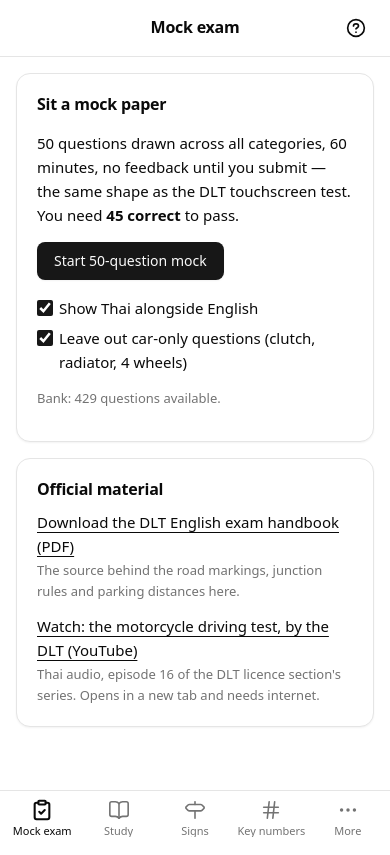
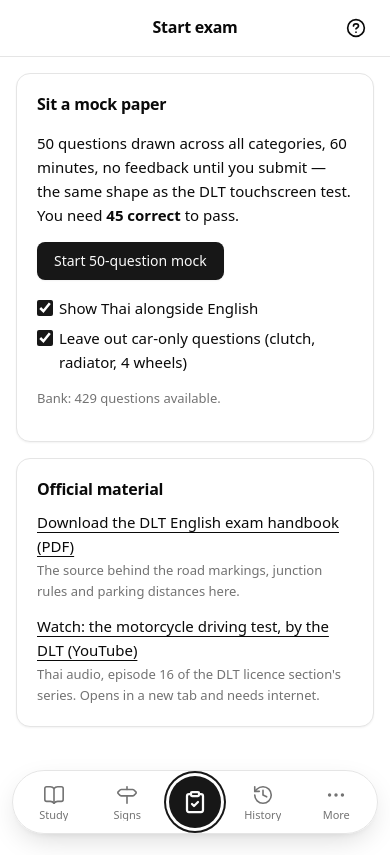
Before and after one commit to SkylineStudio12/Thai-Driving-Licence, a plain HTML site: page index.html in a window 390 px wide. Drawn offline with Linux system fonts and the light colour scheme.

Commit message:
Floating tab bar with a centre Start-exam button; exam mode
- The tab bar is now a floating pill, like the GitHub app's, with the
  active section in a filled pill and a round Start exam button in the
  middle. NAV_ORDER decides which sections stay in the bar on a narrow
  screen (Study, Signs, History on a phone); the rest go under More.
- The Start exam button opens the start page (title "Start exam").
- Once a paper starts, the tab bar and Back are hidden and browser Back
  does nothing; Cancel exam in the top-right menu (with a confirm)
  drops the paper and lands on History.

Co-Authored-By: Claude Opus 5.5 <noreply@anthropic.com>
Claude-Session: https://claude.ai/code/session_01DYhTka5kx9t4n6DyekEyE9

```diff
--- a/index.html
+++ b/index.html
@@ -51,7 +51,7 @@ body{margin:0;background:var(--background);color:var(--foreground);
   font:15px/1.6 ui-sans-serif,system-ui,-apple-system,BlinkMacSystemFont,"Segoe UI",Roboto,sans-serif;
   -webkit-font-smoothing:antialiased}
 .wrap{max-width:780px;margin:0 auto;padding:0 16px}
-#view{padding-bottom:calc(96px + env(safe-area-inset-bottom))}
+#view{padding-bottom:calc(112px + env(safe-area-inset-bottom))}
 
 /* ---- page skeleton: top bar (back · title · action) + bottom tab bar ---- */
 .topbar{position:sticky;top:0;z-index:20;border-bottom:1px solid var(--border);
@@ -70,19 +70,32 @@ body{margin:0;background:var(--background);color:var(--foreground);
 .icon-btn:hover,.icon-btn[aria-expanded=true]{background:var(--accent-bg)}
 .icon-btn svg{width:20px;height:20px}
 .icon-btn[hidden]{display:none}
-.tabbar{position:fixed;left:0;right:0;bottom:0;z-index:20;border-top:1px solid var(--border);
-  padding-bottom:env(safe-area-inset-bottom);
-  background:color-mix(in srgb,var(--background) 90%,transparent);
-  -webkit-backdrop-filter:blur(12px);backdrop-filter:blur(12px)}
-.tabbar-row{display:flex;max-width:780px;margin:0 auto;padding:0 4px}
-.tabbar button{flex:1 1 0;min-width:0;display:flex;flex-direction:column;align-items:center;gap:3px;
-  background:none;border:0;padding:8px 2px 7px;font:inherit;font-size:11px;font-weight:500;line-height:1.2;
-  color:var(--muted-foreground);cursor:pointer;-webkit-tap-highlight-color:transparent}
+/* floating pill tab bar with a round Start-exam button in the middle */
+.tabbar{position:fixed;left:0;right:0;bottom:0;z-index:20;pointer-events:none;
+  padding:0 12px calc(10px + env(safe-area-inset-bottom))}
+.tabbar-row{pointer-events:auto;display:flex;align-items:center;gap:2px;max-width:560px;margin:0 auto;padding:5px;
+  border-radius:999px;border:1px solid var(--border);
+  background:color-mix(in srgb,var(--card) 88%,transparent);
+  -webkit-backdrop-filter:blur(16px);backdrop-filter:blur(16px);
+  box-shadow:0 10px 30px -8px rgb(0 0 0 / .18),0 4px 10px -6px rgb(0 0 0 / .12)}
+.tabbar button{flex:1 1 0;min-width:0;display:flex;flex-direction:column;align-items:center;gap:2px;
+  background:none;border:0;border-radius:999px;padding:7px 4px 6px;font:inherit;font-size:11px;font-weight:500;line-height:1.2;
+  color:var(--muted-foreground);cursor:pointer;-webkit-tap-highlight-color:transparent;transition:background .15s,color .15s}
 .tabbar button span{max-width:100%;white-space:nowrap;overflow:hidden;text-overflow:ellipsis}
 .tabbar button svg{width:22px;height:22px;stroke-width:1.75}
 .tabbar button:hover{color:var(--foreground)}
-.tabbar button[aria-current=page]{color:var(--foreground)}
+.tabbar button[aria-current=page]{color:var(--foreground);background:var(--accent-bg)}
+@media (prefers-color-scheme:dark){.tabbar button[aria-current=page]{background:var(--input)}}
 .tabbar button[aria-current=page] svg{stroke-width:2.25}
+.tabbar .tab-start{flex:0 0 auto;width:52px;height:52px;padding:0;margin:0 4px;justify-content:center;
+  background:var(--primary);color:var(--primary-foreground);box-shadow:0 4px 12px -2px rgb(0 0 0 / .25)}
+.tabbar .tab-start svg{width:24px;height:24px;stroke-width:2.25}
+.tabbar .tab-start:hover{color:var(--primary-foreground);background:color-mix(in srgb,var(--primary) 88%,transparent)}
+.tabbar .tab-start[aria-current=page]{background:var(--primary);color:var(--primary-foreground);
+  box-shadow:0 0 0 3px var(--background),0 0 0 5px var(--primary)}
+/* while a paper is running the tab bar is hidden: the only way out is Cancel exam */
+body.exam-mode .tabbar{display:none}
+body.exam-mode #view{padding-bottom:calc(32px + env(safe-area-inset-bottom))}
 
 /* DropdownMenu / Popover */
 .popover{position:fixed;z-index:60;min-width:200px;max-width:calc(100vw - 16px);padding:4px;
@@ -370,10 +383,10 @@ const lucide = n => `<svg class="lucide lucide-${n}" viewBox="0 0 24 24" fill="n
      menu   - [{label, icon, run, danger}] adds a kebab button on the right with those actions
    The tab bar lists PAGES in this order; whatever does not fit goes under "More". */
 const PAGES = {
-  mock: {title:'Mock exam', icon:'clipboard-check', view: v => viewMock(v), meta: () =>
+  mock: {title:'Start exam', icon:'clipboard-check', view: v => viewMock(v), meta: () =>
     exam && !exam.submitted ? {title:`Paper · ${exam.i+1} of ${exam.qs.length}`, menu:[
       {label: showThai ? 'Hide Thai text' : 'Show Thai text', icon:'languages', run: () => { showThai = !showThai; render(); }},
-      {label:'Leave this paper', icon:'log-out', danger:true, run: leaveExam}]}
+      {label:'Cancel exam', icon:'log-out', danger:true, run: cancelExam}]}
     : exam ? {title: exam.retry ? 'Retry result' : 'Result'}
     : {help:{title:'How the mock exam works', body:`
         <p><b>${TOTAL} questions, ${MINUTES} minutes, ${PASS} to pass</b> (90%), the same shape as the
@@ -422,9 +435,16 @@ function finishExam(){
   history.replaceState({...navState(), sub:'result'}, '', location.hash);
   submit(); scrollTo(0,0);
 }
+/* Cancel exam (kebab menu while a paper runs): drop the paper and land on History */
+function cancelExam(){
+  if (!confirm('Cancel this exam? Your answers will be lost.')) return;
+  clearInterval(tick); exam = null;
+  history.replaceState({tab:'history', d:navState().d}, '', '#history');
+  tab = 'history'; render(); scrollTo(0,0);
+}
+/* leaving a finished paper's result screen */
 function leaveExam(){
-  if (exam && !exam.submitted && !confirm('Leave this paper? Your answers will be lost.')) return;
-  if (navState().sub && navState().d > 0) { exam = exam && {...exam, submitted:true, left:true}; history.back(); return; }
+  if (navState().sub && navState().d > 0) { history.back(); return; }
   exam = null; history.replaceState({tab:'mock', d:navState().d}, '', '#mock'); render();
 }
 function clearHistory(){
@@ -434,12 +454,9 @@ function clearHistory(){
 addEventListener('popstate', e => {
   closePopover();
   const s = e.state || {tab:'mock', d:0};
-  const toExam = s.tab === 'mock' && s.sub === 'exam';
-  if (exam && !exam.submitted && s.tab === 'mock' && !toExam) {
-    if (!confirm('Leave this paper? Your answers will be lost.')) {
-      history.pushState({tab:'mock', sub:'exam', d:s.d + 1}, '', '#mock'); return;
-    }
-    exam = null;
+  /* a running paper can only be left through Cancel exam: browser Back puts it straight back */
+  if (exam && !exam.submitted && !(s.tab === 'mock' && s.sub === 'exam')) {
+    history.pushState({tab:'mock', sub:'exam', d:s.d + 1}, '', '#mock'); return;
   }
   if (exam && exam.submitted && s.tab === 'mock' && s.sub !== 'result') exam = null;
   tab = s.tab; render(); scrollTo(0,0);
@@ -514,7 +531,9 @@ function renderChrome(){
   const title = meta.title || page.title;
   document.getElementById('pageTitle').textContent = title;
   document.title = `${title} · Thai Motorcycle Licence`;
-  backBtn.hidden = !(navState().d > 0 || canGoUp());
+  const running = tab === 'mock' && exam && !exam.submitted;
+  document.body.classList.toggle('exam-mode', !!running);
+  backBtn.hidden = running || !(navState().d > 0 || canGoUp());
   const slot = document.getElementById('tbAction');
   slot.innerHTML = '';
   if (meta.menu && meta.menu.length) {
@@ -528,27 +547,37 @@ function renderChrome(){
   }
   renderTabs();
 }
-const TAB_MIN_WIDTH = 72;   // px per tab-bar item; below this the labels stop being readable
+/* Tab bar: sections either side of the round Start-exam button. NAV_ORDER is the priority:
+   on a narrow screen the first ones stay in the bar and the rest go under More. */
+const NAV_ORDER = ['study', 'signs', 'history', 'numbers', 'process', 'phrases'];
+const TAB_MIN_WIDTH = 66, START_WIDTH = 70;   // px per item; the centre button and its margins
 function renderTabs(){
   const row = document.getElementById('tabs');
-  const slots = Math.max(2, Math.floor(Math.min(innerWidth, 780) / TAB_MIN_WIDTH));
-  const fits = TABS.length <= slots;
-  const shown = fits ? TABS : TABS.slice(0, slots - 1), extra = fits ? [] : TABS.slice(slots - 1);
-  row.innerHTML = '';
-  shown.forEach(([k, label, icon]) => {
-    const b = el(`<button>${lucide(icon)}<span>${label}</span></button>`);
+  const room = Math.min(innerWidth - 24, 560) - 10 - START_WIDTH;
+  let n = Math.max(2, Math.floor(room / TAB_MIN_WIDTH));
+  const fits = NAV_ORDER.length <= n;
+  if (!fits) n -= n % 2;                                   // keep the Start button centred
+  const shown = fits ? NAV_ORDER : NAV_ORDER.slice(0, n - 1), extra = fits ? [] : NAV_ORDER.slice(n - 1);
+  const item = k => {
+    const b = el(`<button>${lucide(PAGES[k].icon)}<span>${PAGES[k].title}</span></button>`);
     if (k === tab) b.setAttribute('aria-current', 'page');
     b.onclick = () => go(k);
-    row.appendChild(b);
-  });
+    return b;
+  };
+  const items = shown.map(item);
   if (extra.length) {
-    const inExtra = extra.some(([k]) => k === tab);
-    const cur = inExtra ? extra.find(([k]) => k === tab) : null;
-    const b = el(`<button aria-haspopup="menu" aria-expanded="false">${lucide(cur ? cur[2] : 'ellipsis')}<span>${cur ? cur[1] : 'More'}</span></button>`);
-    if (inExtra) b.setAttribute('aria-current', 'page');
-    b.onclick = () => openPopover(b, extra.map(([k, label, icon]) => ({label, icon, current: k === tab, run: () => go(k)})), 'above');
-    row.appendChild(b);
+    const cur = extra.includes(tab) ? tab : null;
+    const b = el(`<button aria-haspopup="menu" aria-expanded="false">${lucide(cur ? PAGES[cur].icon : 'ellipsis')}<span>${cur ? PAGES[cur].title : 'More'}</span></button>`);
+    if (cur) b.setAttribute('aria-current', 'page');
+    b.onclick = () => openPopover(b, extra.map(k => ({label: PAGES[k].title, icon: PAGES[k].icon, current: k === tab, run: () => go(k)})), 'above');
+    items.push(b);
   }
+  const start = el(`<button class="tab-start" aria-label="Start exam">${lucide('clipboard-check')}</button>`);
+  if (tab === 'mock') start.setAttribute('aria-current', 'page');
+  start.onclick = () => go('mock');
+  const half = Math.ceil(items.length / 2);
+  row.innerHTML = '';
+  [...items.slice(0, half), start, ...items.slice(half)].forEach(b => row.appendChild(b));
 }
 
 function render(){
```
Also changed, not shown: README.md.
